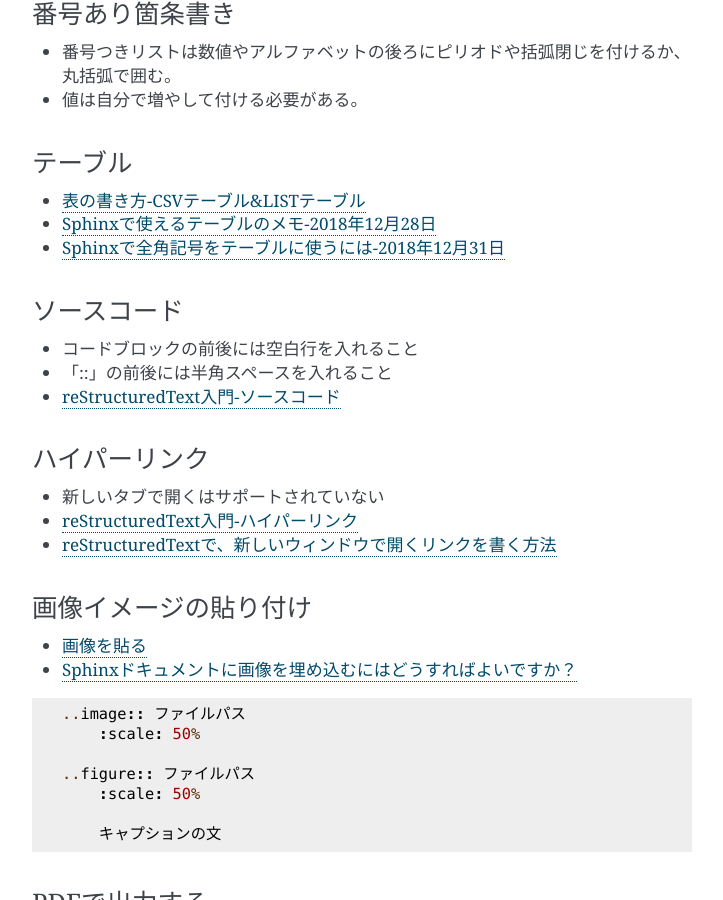
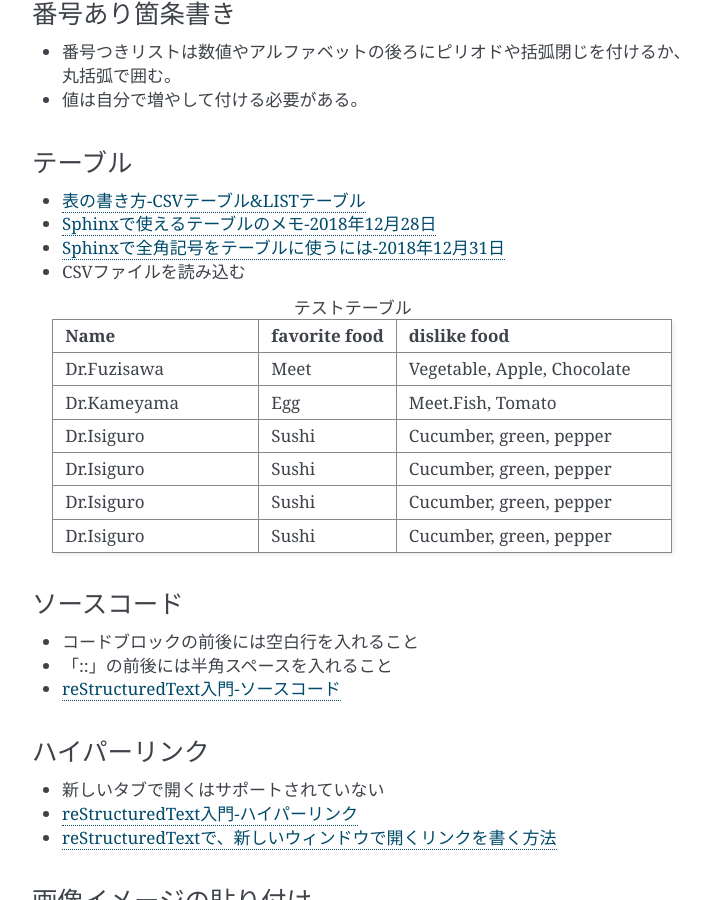
Before and after one commit to yuyuyu0706/sphinx, a Sphinx documentation site: the page built from sphinx/source/work/page01.rst, in a window 1280 px wide and 900 px high, scrolled down 798 px. Shown: the whole window, without its empty margins (388-1111 px from the left). Built offline with Sphinx 7.4.7, drawn with Linux system fonts in a browser that asks for light colours; pages that are not in the unit, such as notebooks, are missing from menus.

Commit message:
auto commit

```diff
--- /dev/null
+++ b/sphinx/source/work/aaa.csv
@@ -0,0 +1,7 @@
+"Name", "favorite food", "dislike food"
+"Dr.Fuzisawa", Meet, "Vegetable, Apple, Chocolate"
+"Dr.Kameyama", Egg, "Meet.Fish, Tomato"
+"Dr.Isiguro", Sushi, "Cucumber, green, pepper"
+"Dr.Isiguro", Sushi, "Cucumber, green, pepper"
+"Dr.Isiguro", Sushi, "Cucumber, green, pepper"
+"Dr.Isiguro", Sushi, "Cucumber, green, pepper"
--- a/sphinx/source/work/page01.rst
+++ b/sphinx/source/work/page01.rst
@@ -40,6 +40,12 @@ sphinx 学習メモ
 * `表の書き方-CSVテーブル&LISTテーブル <https://www1.gifu-u.ac.jp/~fujilab/sphinx_html/tsuka.html#id5>`_
 * `Sphinxで使えるテーブルのメモ-2018年12月28日 <https://dawtrav.skr.jp/blog/sphinx/sphinx-tables/>`_
 * `Sphinxで全角記号をテーブルに使うには-2018年12月31日 <https://dawtrav.skr.jp/blog/sphinx/docutils-ambiguous-malformed-table/#docutils-ambiguous-malformed-table>`_
+* CSVファイルを読み込む
+
+.. csv-table:: テストテーブル
+   :file: aaa.csv
+   :header-rows: 1
+   :widths: 15, 10, 20
 
 ソースコード
 --------------------
```
Also changed, not shown: django/source/work/page02.rst (line endings or trailing spaces), sphinx/source/work/page07_finance.rst (line endings or trailing spaces).
